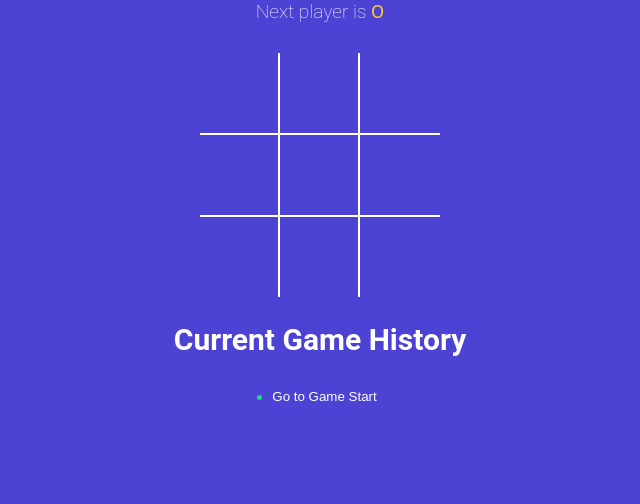
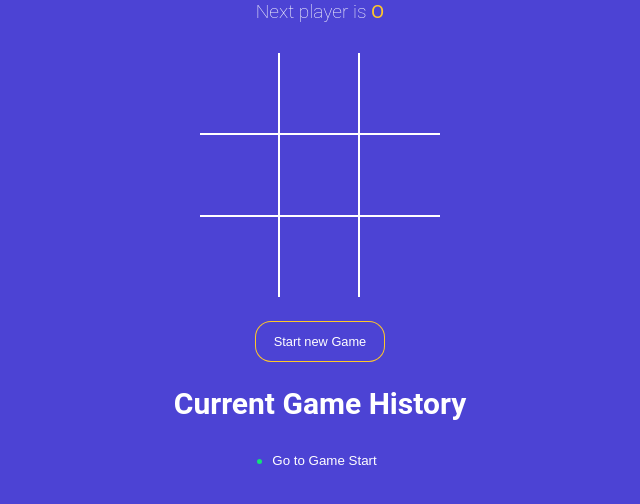
Before and after one commit to Heena0903/tictactoe, a React app: page / in a window 1280 px wide. Shown: the top 504 px of the page, without its empty margins (320-960 px from the left). Built offline with nearby package versions, Linux system fonts and the light colour scheme; the HTML template or start-up script is replaced by a standard one.

Commit message:
added reset button

```diff
--- a/src/App.jsx
+++ b/src/App.jsx
@@ -6,11 +6,9 @@
 import { calculateWinner } from "./winner";
 
 import "./styles.scss";
-
+const NEW_GAME = [{ squares: Array(9).fill(null), isXNext: false }];
 function App() {
-  const [history, setHistory] = useState([
-    { squares: Array(9).fill(null), isXNext: false },
-  ]);
+  const [history, setHistory] = useState(NEW_GAME);
 
   const [currentMove, setCurrentMove] = useState(0);
 
@@ -56,6 +54,10 @@
   const moveTo = (move) => {
     setCurrentMove(move);
   };
+  const onNewGameStart = () => {
+    setHistory(NEW_GAME);
+    setCurrentMove(0);
+  };
   return (
     <div className="app">
       <StatusMessage winner={winner} gamingBoard={gamingBoard} />
@@ -64,6 +66,14 @@
         handleSquareClick={handleSquareClick}
       />
 
+      <button
+        type="button"
+        onClick={onNewGameStart}
+        className={`btn-reset ${winner ? "active" : ""}`}
+      >
+        Start new Game
+      </button>
+
       <h2>Current Game History</h2>
       <History history={history} moveTo={moveTo} CurrentMove={currentMove} />
     </div>
```
